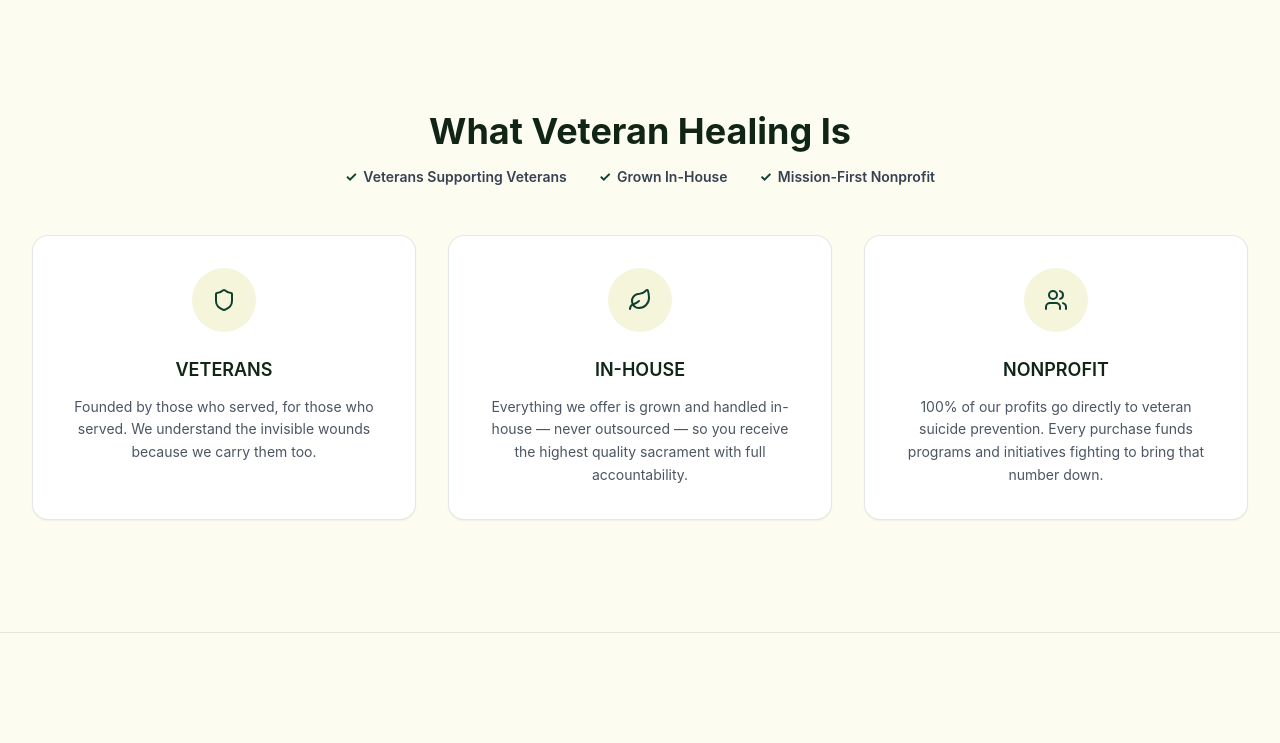
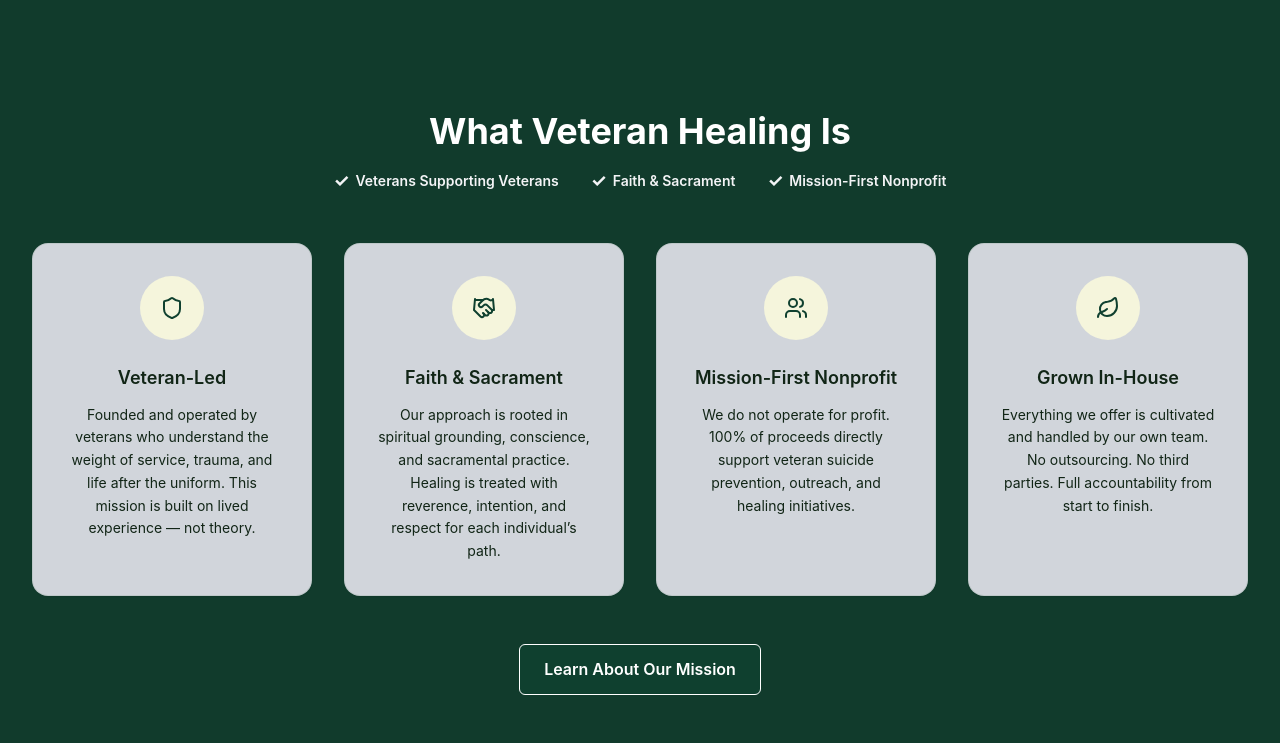
Before and after one commit to Dot-Click/veteran-healing-fe, a React (Vite) app: page / in a window 1280 px wide. Shown: the part 4037-4780 px from the top of the page. Built offline with nearby package versions, Linux system fonts and the light colour scheme.

Commit message:
create: impacts section

```diff
--- a/src/pages/HomePage.tsx
+++ b/src/pages/HomePage.tsx
@@ -1,6 +1,6 @@
 import { useState, useEffect } from "react";
 import { Link } from "react-router-dom";
-import { Shield, Leaf, Users, Star, ChevronRight, ChevronLeft } from "lucide-react";
+import { Shield, Leaf, Users, Star, ChevronRight, ChevronLeft, Handshake } from "lucide-react";
 import { FacebookIcon } from "../components/common/SocialIcons";
 import MainLayout from "../components/layout/MainLayout";
 import ProductCard from "../components/common/ProductCard";
@@ -17,19 +17,24 @@ const IMPACT_STATS = [
 const MISSION_PILLARS = [
   {
     icon: Shield,
-    title: "VETERANS",
-    body: "Founded by those who served, for those who served. We understand the invisible wounds because we carry them too.",
+    title: "Veteran-Led",
+    body: "Founded and operated by veterans who understand the weight of service, trauma, and life after the uniform. This mission is built on lived experience — not theory.",
+  },
+  {
+    icon: Handshake,
+    title: "Faith & Sacrament",
+    body: "Our approach is rooted in spiritual grounding, conscience, and sacramental practice. Healing is treated with reverence, intention, and respect for each individual’s path.",
+  },
+  {
+    icon: Users,
+    title: "Mission-First Nonprofit",
+    body: "We do not operate for profit. 100% of proceeds directly support veteran suicide prevention, outreach, and healing initiatives.",
   },
   {
     icon: Leaf,
-    title: "IN-HOUSE",
-    body: "Everything we offer is grown and handled in-house — never outsourced — so you receive the highest quality sacrament with full accountability.",
-  },
-  {
-    icon: Users,
-    title: "NONPROFIT",
-    body: "100% of our profits go directly to veteran suicide prevention. Every purchase funds programs and initiatives fighting to bring that number down.",
-  },
+    title: "Grown In-House",
+    body: "Everything we offer is cultivated and handled by our own team. No outsourcing. No third parties. Full accountability from start to finish.",
+  }
 ];
 
 const FAQ_ITEMS = [
@@ -498,29 +503,35 @@ export default function HomePage() {
       </section>
 
       {/* ─── What Veteran Healing Is ─── */}
-      <section className="bg-brand-cream-light py-20 lg:py-28 border-y border-brand-border/20">
+      <section className="bg-brand-primary py-20 lg:py-28 border-y border-brand-border/20">
         <div className="container-site">
-          <h2 className="text-3xl lg:text-4xl font-bold text-brand-dark text-center mb-4">
+          <h2 className="text-3xl lg:text-4xl font-bold text-white text-center mb-4">
             What Veteran Healing Is
           </h2>
-          <div className="flex flex-col sm:flex-row justify-center items-center gap-4 sm:gap-8 mb-12 text-sm text-gray-700 font-semibold">
-            <span className="flex items-center gap-1.5"><span className="text-brand-cta font-bold">✓</span> Veterans Supporting Veterans</span>
-            <span className="flex items-center gap-1.5"><span className="text-brand-cta font-bold">✓</span> Grown In-House</span>
-            <span className="flex items-center gap-1.5"><span className="text-brand-cta font-bold">✓</span> Mission-First Nonprofit</span>
+          <div className="flex flex-col sm:flex-row justify-center items-center gap-4 sm:gap-8 mb-12 text-sm text-gray-100 font-semibold">
+            <span className="flex items-center gap-1.5"><span className="text-brand-light text-lg font-bold">✓</span> Veterans Supporting Veterans</span>
+            <span className="flex items-center gap-1.5"><span className="text-brand-light text-lg font-bold">✓</span> Faith & Sacrament</span>
+            <span className="flex items-center gap-1.5"><span className="text-brand-light text-lg font-bold">✓</span> Mission-First Nonprofit</span>
           </div>
-          <div className="grid grid-cols-1 sm:grid-cols-3 gap-8">
+          <div className="grid grid-cols-1 sm:grid-cols-4 gap-8">
             {MISSION_PILLARS.map((pillar) => (
               <div
                 key={pillar.title}
-                className="group bg-white rounded-2xl p-8 shadow-sm border border-brand-border/20 text-center transition-all duration-300 hover:-translate-y-2 hover:shadow-xl"
+                className="group bg-gray-300 rounded-2xl p-8 shadow-sm border border-brand-border/20 text-center transition-all duration-300 hover:-translate-y-2 hover:shadow-xl"
               >
                 <div className="w-16 h-16 rounded-full bg-brand-cream flex items-center justify-center mx-auto mb-6 text-brand-cta transition-colors duration-300 group-hover:bg-brand-cta group-hover:text-white">
                   <pillar.icon size={24} />
                 </div>
                 <h3 className="font-semibold text-brand-dark text-lg mb-3">{pillar.title}</h3>
-                <p className="text-gray-600 text-sm leading-relaxed">{pillar.body}</p>
+                <p className="text-brand-dark text-sm leading-relaxed">{pillar.body}</p>
               </div>
             ))}
+          </div>
+
+          <div className="flex justify-center mt-12">
+            <Link to="/about" className="btn-primary text-black border border-white py-3 px-6 rounded-lg text-center font-semibold transition-all hover:text-brand-primary hover:border-gray-100 hover:bg-gray-100/90 ">
+              Learn About Our Mission
+            </Link>
           </div>
         </div>
       </section>
```
